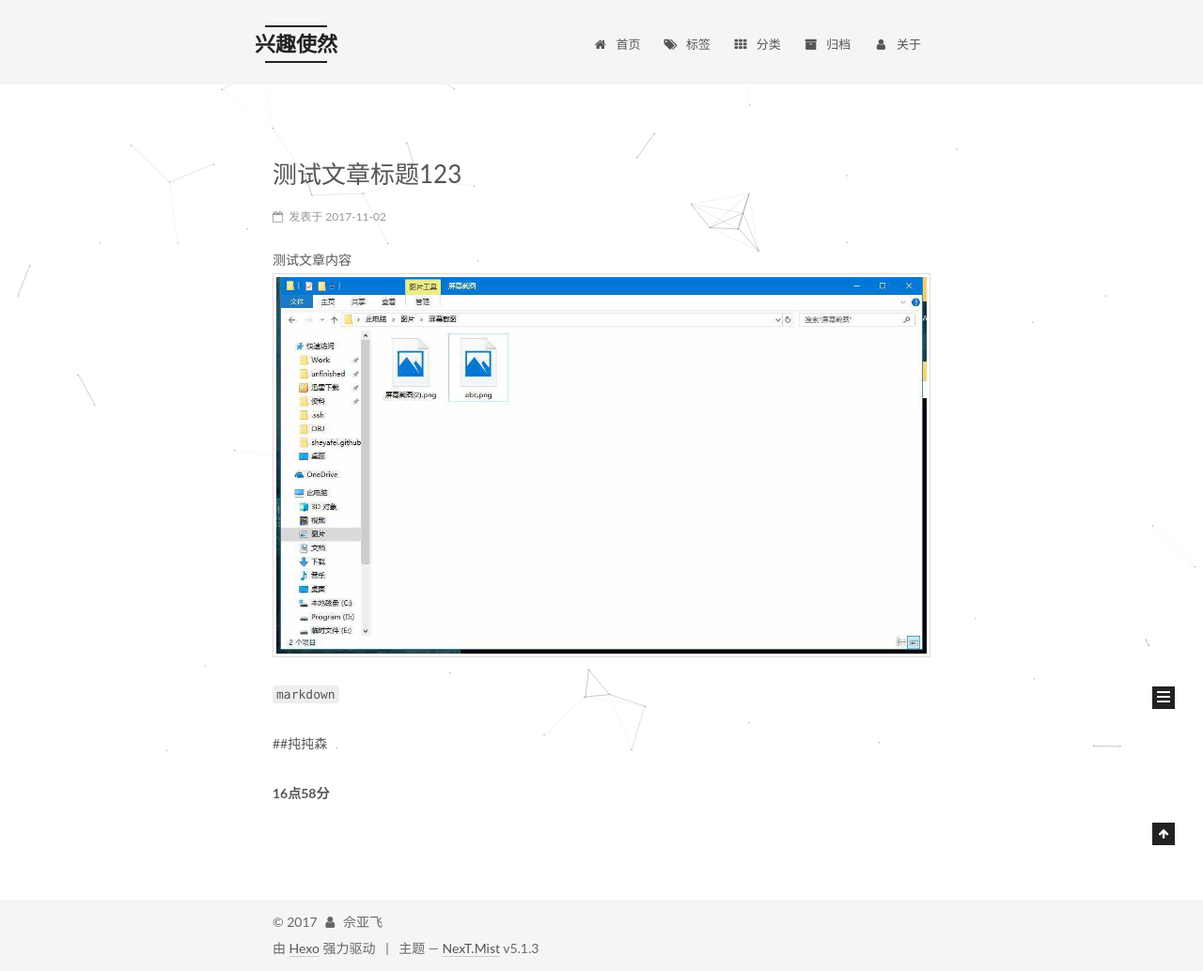
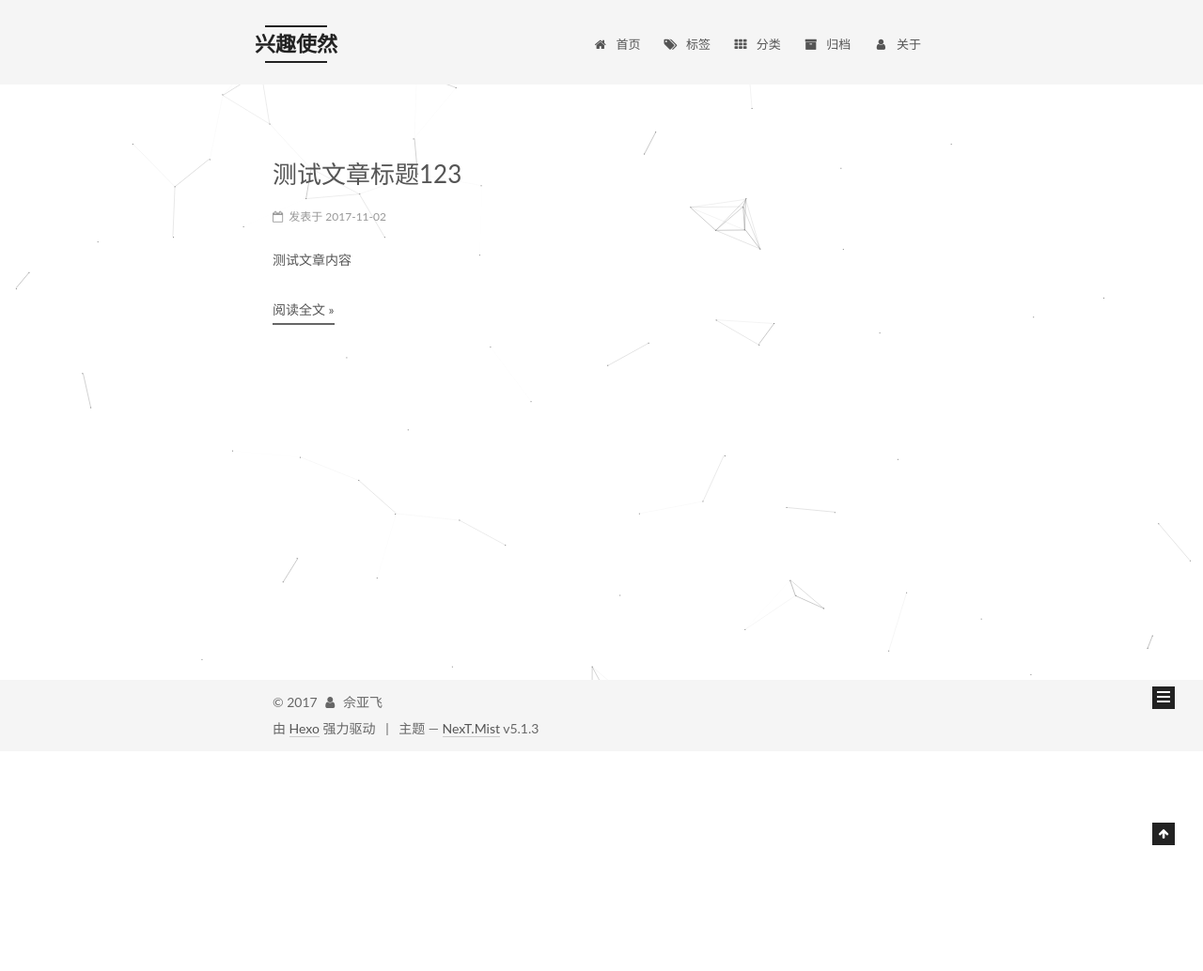
Before and after one commit to sheyafei/sheyafei.github.io, a plain HTML site: page index.html in a window 1280 px wide. Shown: the whole page at 94% size. After the commit the page ends 800 px from the top, so only its background shows below. Drawn offline with Linux system fonts and the light colour scheme.

Commit message:
Site updated: 2017-12-28 09:43:54

```diff
--- a/css/main.css
+++ b/css/main.css
@@ -1822,7 +1822,7 @@ pre .javascript .function {
   width: 4px;
   height: 4px;
   border-radius: 50%;
-  background: #74589e;
+  background: #5bffff;
 }
 .links-of-blogroll {
   font-size: 13px;
--- a/index.html
+++ b/index.html
@@ -330,13 +330,14 @@
 
 
 
-
-            <p>测试文章内容<br><img src="/2017/11/02/FirstNight/a.jpg" alt="logo"></p>
-<p><code>markdown</code></p>
-<p>##扽扽森</p>
-<p><strong>16点58分</strong></p>
-
-
+          <p>测试文章内容</p>
+          <!--noindex-->
+          <div class="post-button text-center">
+            <a class="btn" href="/2017/11/02/FirstNight/#more" rel="contents">
+              阅读全文 &raquo;
+            </a>
+          </div>
+          <!--/noindex-->
 
 
     </div>
```
Also changed, not shown: 2017/11/02/FirstNight/index.html (+7 -5 lines).
